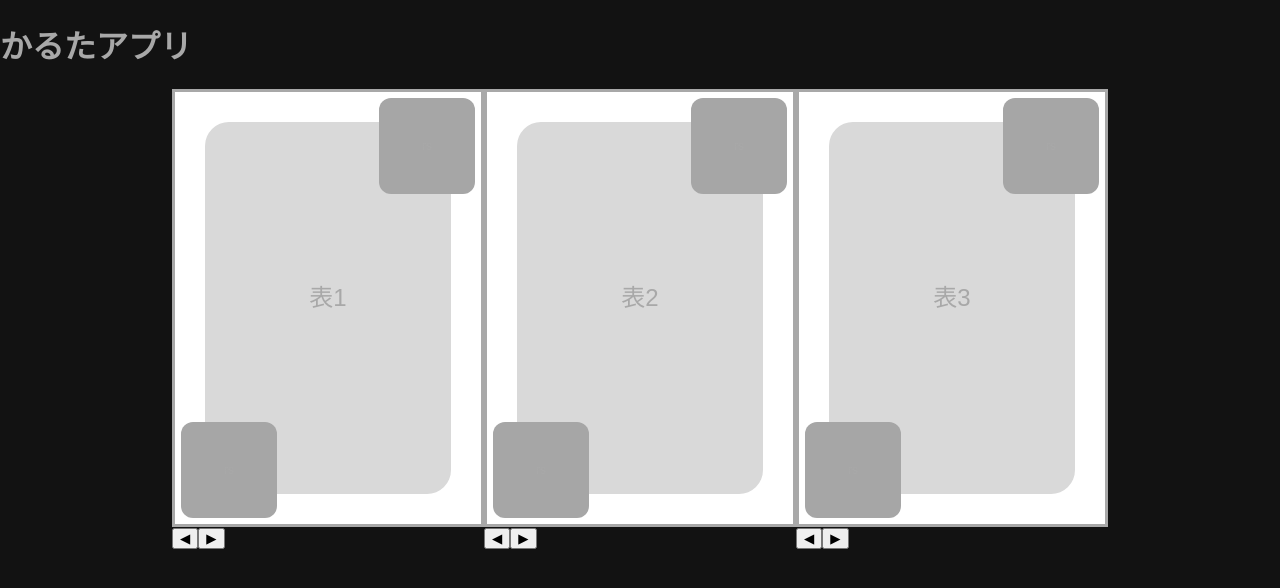
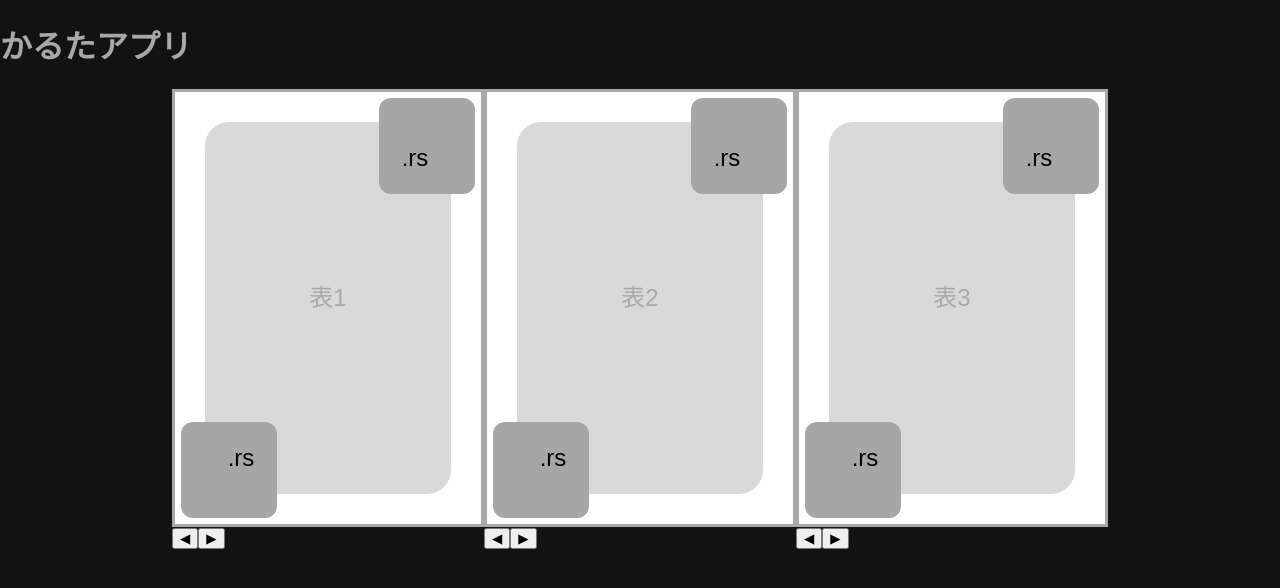
Before and after one commit to raiga0310/Sort-Quiz, a React (Create React App) app: page / in a window 1280 px wide. Shown: the top 588 px of the page. Built offline with nearby package versions, Linux system fonts and the light colour scheme.

Commit message:
fix: 拡張子要素が表示できるようにした

```diff
--- a/src/components/FlippingCard.css
+++ b/src/components/FlippingCard.css
@@ -80,6 +80,7 @@
   width: calc(1rem * var(--mul));
   height: calc(1rem * var(--mul));
 
+  color: black;
   background: #a6a6a6;
   border-radius: calc(0.125rem * var(--mul));
 
--- a/src/components/FlippingCard.js
+++ b/src/components/FlippingCard.js
@@ -16,8 +16,8 @@ const FlippingCard = ({cardData}) => {
       <div className="flipping-card-inner container">
         <div className="flipping-card-front">
           <span className='title'>{cardData.front}</span>
-          <div className="corner corner-rt">rs</div>
-          <div className="corner corner-ld">rs</div>
+          <div className="corner corner-rt"><span>rs</span></div>
+          <div className="corner corner-ld"><span>rs</span></div>
         </div>
         <div className="flipping-card-back">
           <span className='title'>{cardData.back}</span>
```
